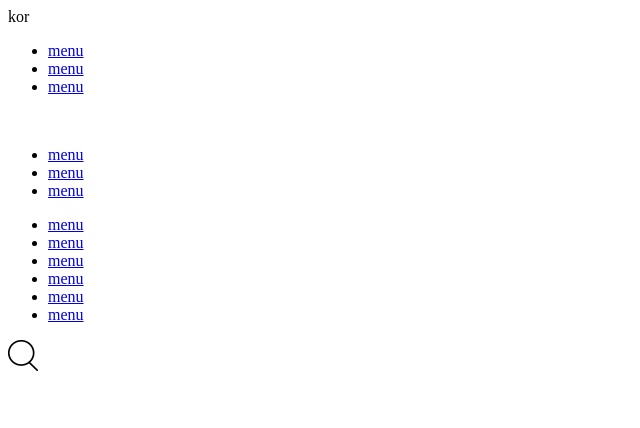
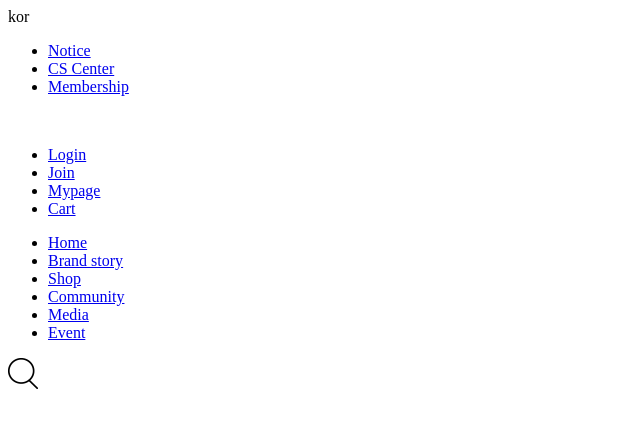
Before and after one commit to HION-KIM/web_THYANE, a plain HTML site: page index.html in a window 1280 px wide. Shown: the whole page, without its empty margins (0-640 px from the left). Drawn offline with Linux system fonts and the light colour scheme.

Commit message:
hteml css 수정

```diff
--- a/index.html
+++ b/index.html
@@ -1,8 +1,8 @@
 <!DOCTYPE html>
 <html lang="en">
     <head>
-    <meta charset="UTF-8">
-    <meta name="viewport" content="width=device-width, initial-scale=1.0">
+        <meta charset="UTF-8" />
+        <meta name="viewport" content="width=device-width, initial-scale=1.0" />
         <title>Document</title>
     </head>
     <body>
@@ -14,41 +14,71 @@
                     </div>
                     <div class="topbar__inner-1__menu-box-1">
                         <ul>
-                        <li><a href="#"><span>menu</span></a></li>
-                        <li><a href="#"><span>menu</span></a></li>
-                        <li><a href="#"><span>menu</span></a></li>
+                            <li>
+                                <a href="#"><span>Notice</span></a>
+                            </li>
+                            <li>
+                                <a href="#"><span>CS Center</span></a>
+                            </li>
+                            <li>
+                                <a href="#"><span>Membership</span></a>
+                            </li>
                         </ul>
                     </div>
                     <div class="topbar__inner-1__logo-box">
-                    <img src="img/imageye___-_logo-w" alt="">
+                        <img src="img/imageye___-_logo-w" alt="" />
                     </div>
                     <div class="topbar__inner-1__menu-box-2">
                         <ul>
-                        <li><a href="#"><span>menu</span></a></li>
-                        <li><a href="#"><span>menu</span></a></li>
-                        <li><a href="#"><span>menu</span></a></li>
+                            <li>
+                                <a href="#"><span>Login</span></a>
+                            </li>
+                            <li>
+                                <a href="#"><span>Join</span></a>
+                            </li>
+                            <li>
+                                <a href="#"><span>Mypage</span></a>
+                            </li>
+                            <li>
+                                <a href="#"><span>Cart</span></a>
+                            </li>
                         </ul>
                     </div>
                 </div>
                 <div class="topbar__inner-2">
-                <div class="topbar__inner-2__hamberger">
-
-                </div>
+                    <div class="topbar__inner-2__hamberger"></div>
                     <div class="topbar__inner-2__menu-box1">
                         <ul>
-                        <li><a href="#"><span>menu</span></a></li>
-                        <li><a href="#"><span>menu</span></a></li>
-                        <li><a href="#"><span>menu</span></a></li>
-                        <li><a href="#"><span>menu</span></a></li>
-                        <li><a href="#"><span>menu</span></a></li>
-                        <li><a href="#"><span>menu</span></a></li>
+                            <li>
+                                <a href="#"><span>Home</span></a>
+                            </li>
+                            <li>
+                                <a href="#"><span>Brand story</span></a>
+                            </li>
+                            <li>
+                                <a href="#"><span>Shop</span></a>
+                            </li>
+                            <li>
+                                <a href="#"><span>Community</span></a>
+                            </li>
+                            <li>
+                                <a href="#"><span>Media</span></a>
+                            </li>
+                            <li>
+                                <a href="#"><span>Event</span></a>
+                            </li>
                         </ul>
                     </div>
                     <div class="topbar__inner-2__search-box">
-                    <img src="img/imageye___-_sear-icon-b.png" alt="">
+                        <img src="img/imageye___-_sear-icon-b.png" alt="" />
                     </div>
                 </div>
             </header>
+            <main class="container">
+                <section class="section sec1">
+
+                </section>
+            </main>
         </div>
     </body>
 </html>
--- a/link.css
+++ b/link.css
@@ -23,6 +23,8 @@ body img{
     height: 82px;
 }
 
-.topbar__inner-1__lang-box{
-
+.container>sec1{
+    background-image: url("img/imageye___-_th_01.jpg");
+    height: 100vh;
+    width:100%;
 }
```
Lines whose indentation alone changed are shown as unchanged.
